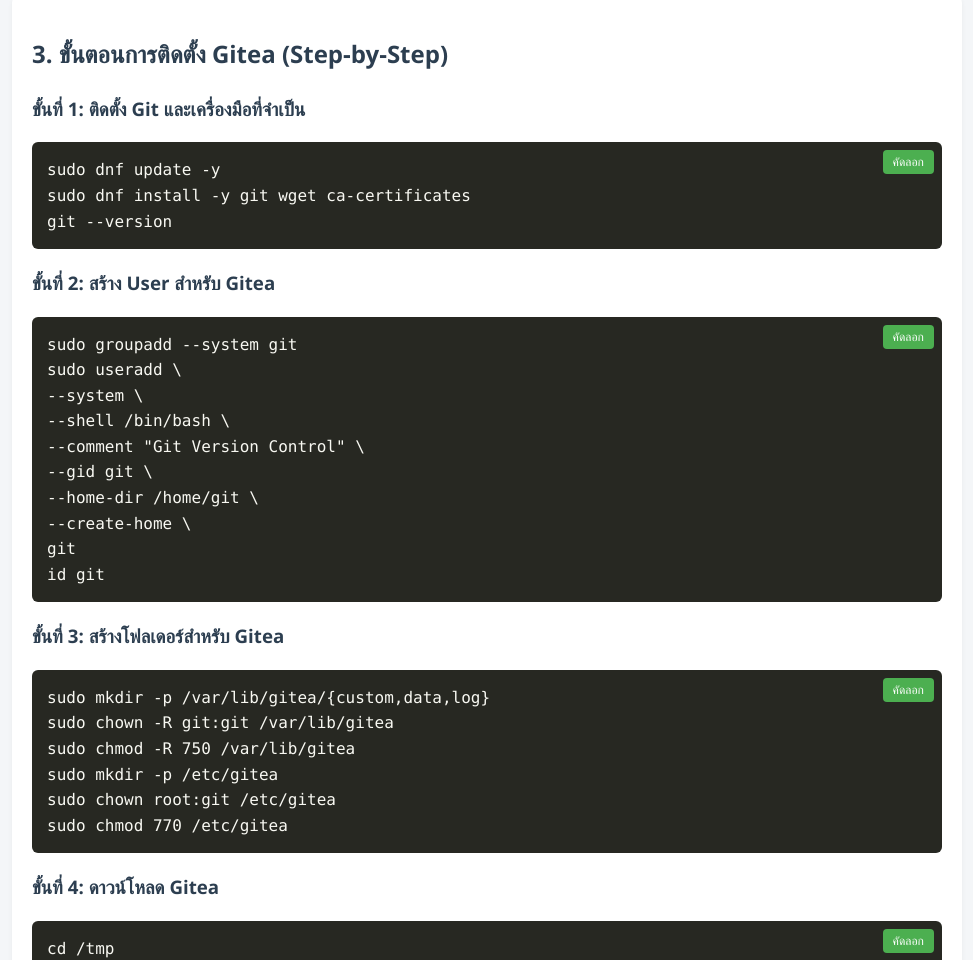
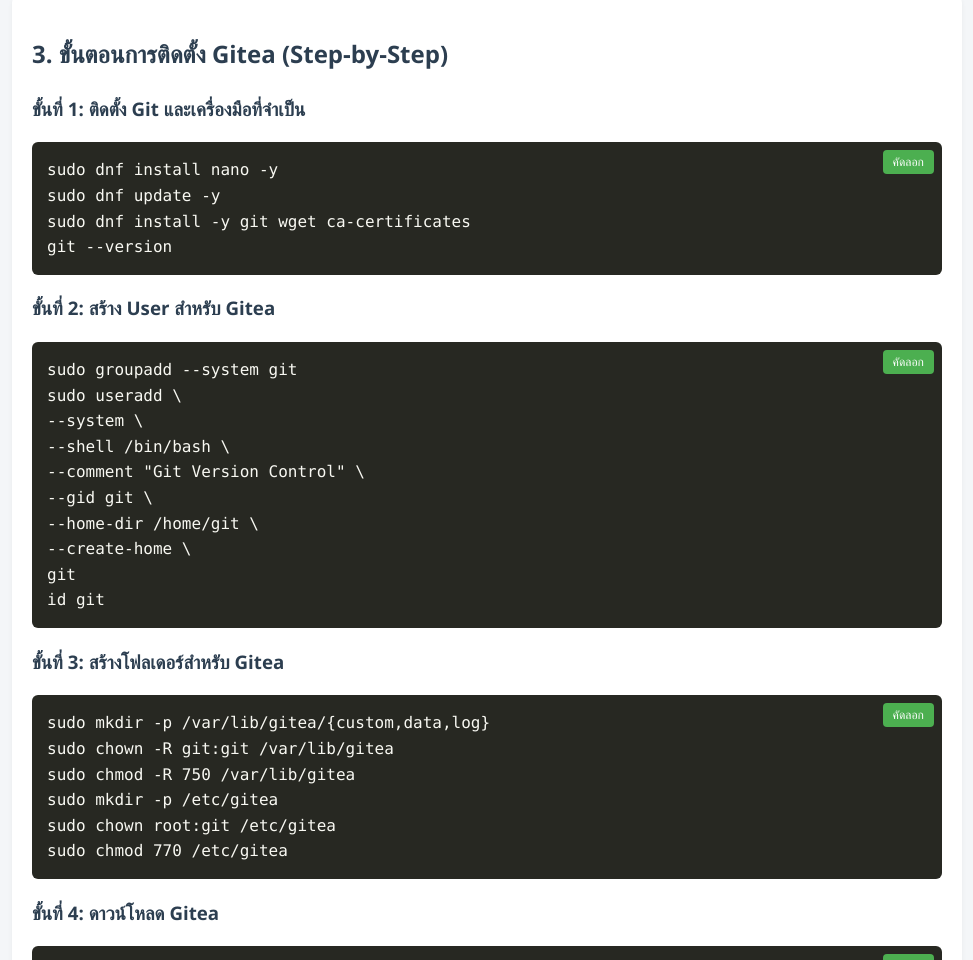
Before and after one commit to kittikoon-p/gittea, a plain HTML site: page index.html in a window 1280 px wide. Shown: the part 1064-2024 px from the top of the page, without its empty margins (153-1126 px from the left). Drawn offline with Linux system fonts and the light colour scheme.

Commit message:
update all file

```diff
--- a/index.html
+++ b/index.html
@@ -129,7 +129,8 @@
         <h3>ขั้นที่ 1: ติดตั้ง Git และเครื่องมือที่จำเป็น</h3>
         <div class="code-container">
             <button class="copy-btn" onclick="copyCode(this)">คัดลอก</button>
-            <pre><code>sudo dnf update -y
+            <pre><code>sudo dnf install nano -y
+sudo dnf update -y
 sudo dnf install -y git wget ca-certificates
 git --version</code></pre>
         </div>
```
